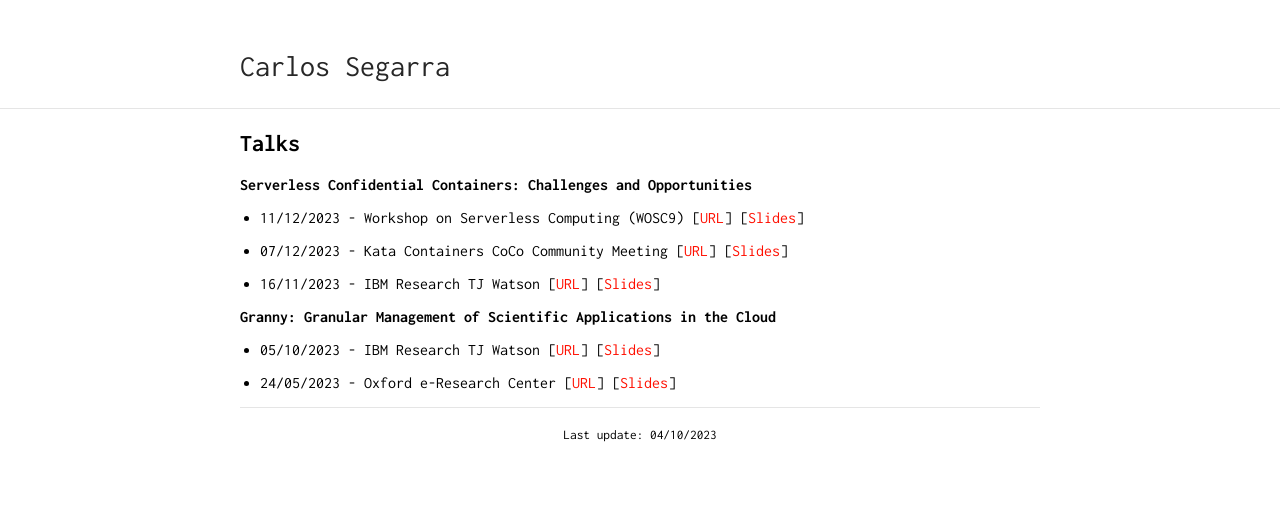
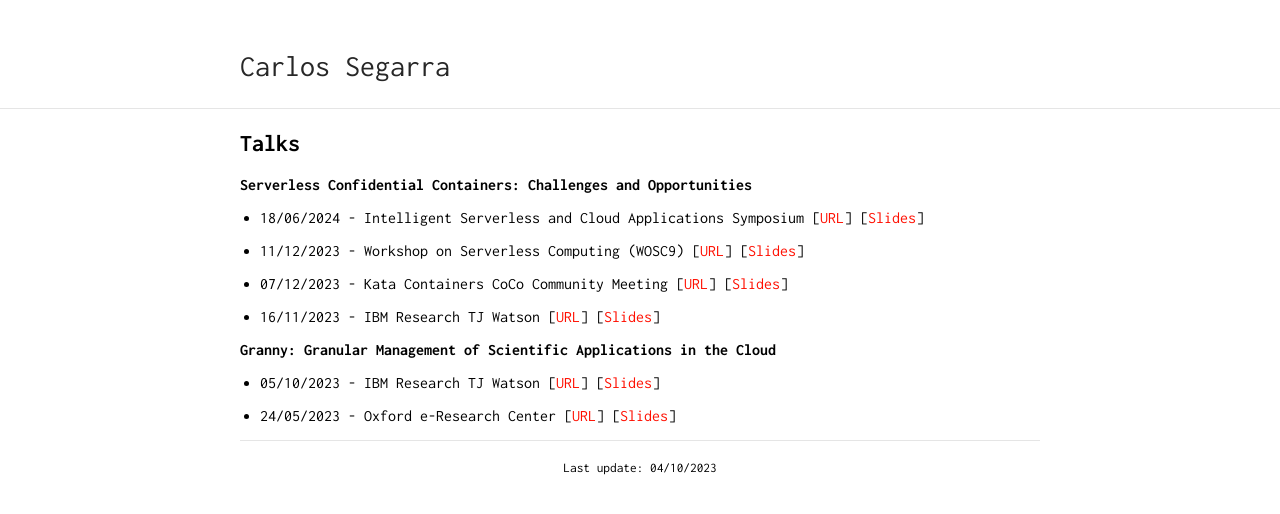
Before and after one commit to csegarragonz/csg-web, a Jekyll site: the page built from pages/talks.md, in a window 1280 px wide. Shown: the top 514 px of the page. Built offline with Jekyll 4.4.1, drawn with Linux system fonts in a browser that asks for light colours; our own code applies the rules of GitHub Pages for plain Markdown files.

Commit message:
talks: add isca talk

```diff
--- a/_config.yml
+++ b/_config.yml
@@ -210,6 +210,10 @@ Kollaps is fully decentralized, agnostic of the application language and transpo
 talks:
   - project: "Serverless Confidential Containers: Challenges and Opportunities"
     talks:
+      - date: "18/06/2024"
+        venue: "Intelligent Serverless and Cloud Applications Symposium"
+        url: "http://iscas.servicelaboratory.ch/#cs"
+        slides: "{{ site.url }}/assets/talks/CoCo_Serverless_ISCA.pptx"
       - date: "11/12/2023"
         venue: "Workshop on Serverless Computing (WOSC9)"
         url: "https://www.serverlesscomputing.org/wosc9/demos/d20"
```
Also changed, not shown: 1 other file.
